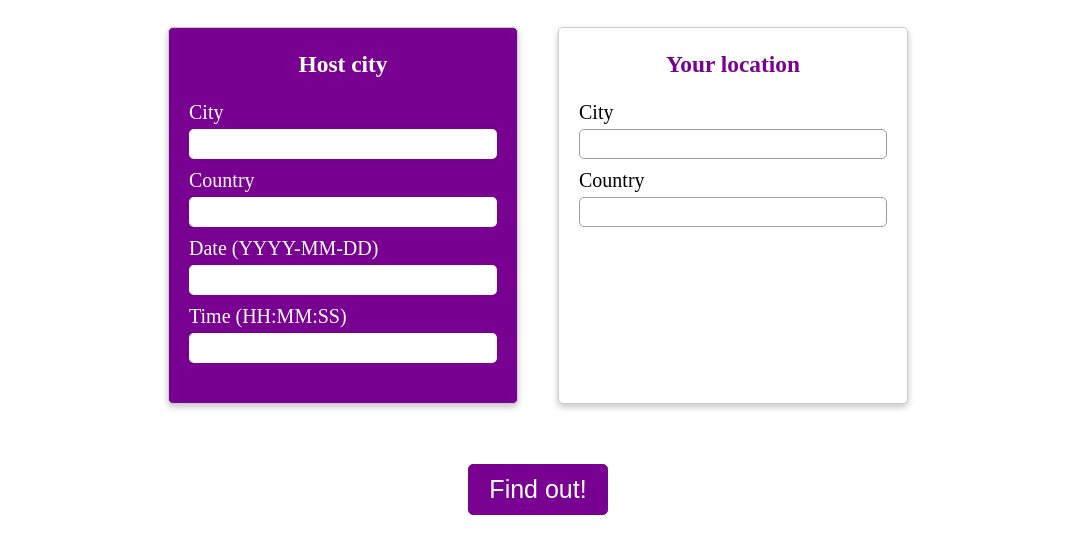
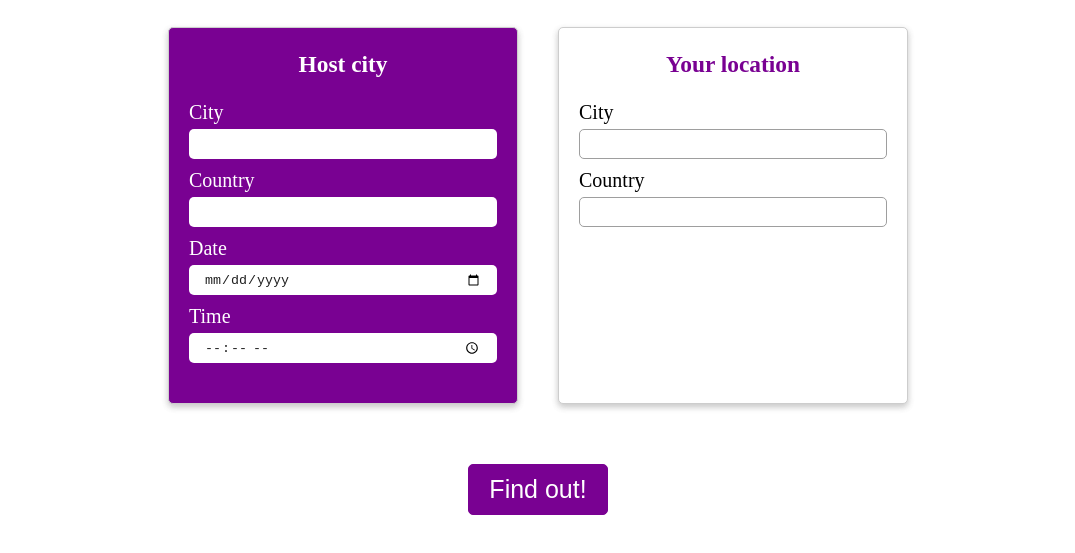
Before and after one commit to larisafrolova/time-checker, a plain HTML site: page index.html in a window 1280 px wide. Shown: the part 167-720 px from the top of the page, without its empty margins (102-1177 px from the left). Drawn offline with Linux system fonts and the light colour scheme.

Commit message:
changed the type of the date input to the date and the time input to the time

```diff
--- a/index.html
+++ b/index.html
@@ -25,12 +25,12 @@
                         <input class="block-input__input block-input__input--bold" type="text" id="hcountry" name="country">
                     </div>
                     <div class="block-input__item">
-                        <label for="hdate">Date (YYYY-MM-DD)</label>
-                    <input class="block-input__input" type="text" id="hdate" name="date">
+                        <label for="hdate">Date</label>
+                    <input class="block-input__input" type="date" id="hdate" name="date">
                     </div>
                     <div class="block-input__item">
-                        <label for="hdate">Time (HH:MM:SS)</label>
-                    <input class="block-input__input" type="text" id="htime" name="time">
+                        <label for="hdate">Time</label>
+                    <input class="block-input__input" type="time" id="htime" name="time">
                     </div>
                   </form>
             </div>
@@ -46,12 +46,12 @@
                         <input class="block-input__input block-input__input--local block-input__input--bold" type="text" id="lcountry" name="country">
                     </div>
                     <div class="block-input__item block-input__item--local" style="visibility: hidden">
-                        <label for="hdate">Date (YYYY-MM-DD)</label>
-                    <input class="block-input__input block-input__input--local" type="text" id="hdate" name="date" disabled>
+                        <label for="hdate">Date</label>
+                    <input class="block-input__input block-input__input--local" type="date" id="hdate" name="date" disabled>
                     </div>
                     <div class="block-input__item block-input__item--local" style="visibility: hidden">
-                        <label for="hdate">Time (24-hour format)</label>
-                    <input class="block-input__input block-input__input--local" type="text" id="htime" name="time" disabled>
+                        <label for="hdate">Time</label>
+                    <input class="block-input__input block-input__input--local" type="time" id="htime" name="time" disabled>
                     </div>
                   </form>
             </div>
```
